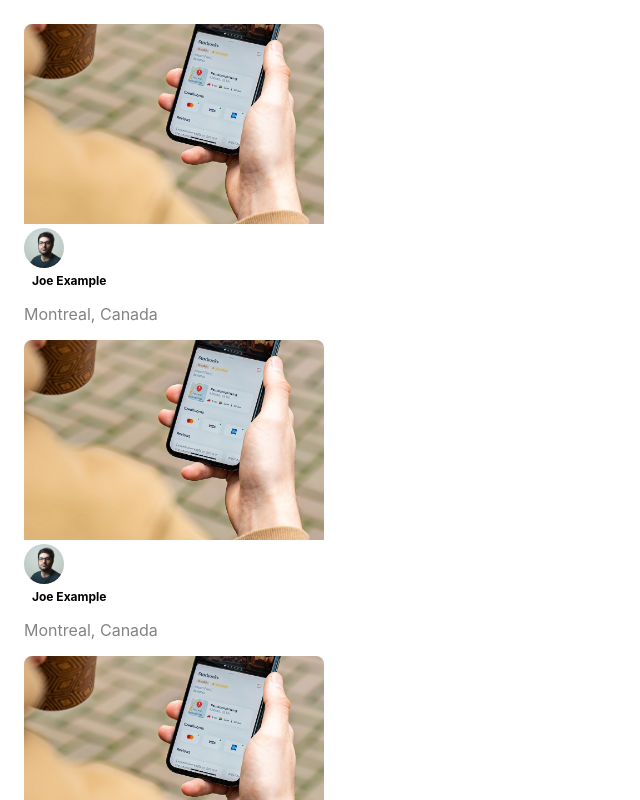
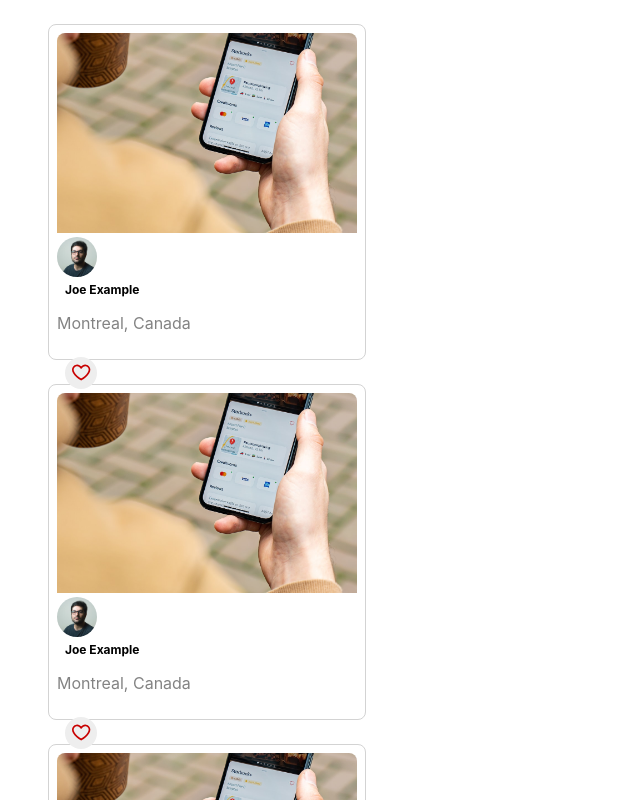
Before and after one commit to Yebbenbe/PhotoLabs, a React (Create React App) app in the folder frontend/: page / in a window 1280 px wide. Shown: the top 800 px of the page, without its empty margins (0-640 px from the left). Built offline with nearby package versions, Linux system fonts and the light colour scheme; the HTML template or start-up script is replaced by a standard one.

Commit message:
add photo fav button

```diff
--- a/frontend/src/components/PhotoFavButton.jsx
+++ b/frontend/src/components/PhotoFavButton.jsx
@@ -1,13 +1,18 @@
 import React, { useCallback, useState } from 'react';
-
 import FavIcon from './FavIcon';
 import '../styles/PhotoFavButton.scss';
 
 function PhotoFavButton() {
+  const [isLiked, setIsLiked] = useState(false);
+
+  const handleFavClick = useCallback(() => {
+    setIsLiked(prevState => !prevState);
+  }, []);
+
   return (
     <div className="photo-list__fav-icon">
-      <div className="photo-list__fav-icon-svg">
-        {/* Insert React */}
+      <div className="photo-list__fav-icon-svg" onClick={handleFavClick}>
+        <FavIcon isLiked={isLiked} />
       </div>
     </div>
   );
--- a/frontend/src/components/PhotoListItem.jsx
+++ b/frontend/src/components/PhotoListItem.jsx
@@ -1,5 +1,5 @@
 import React from "react";
-
+import PhotoFavButton from "./PhotoFavButton";
 import "../styles/PhotoListItem.scss";
 
 
@@ -12,17 +12,20 @@
 
 
   return (
-    <div className="photo-list_item">
-      {/* display the image */}
+    <div className="photo-list__item">
       <img className="photo-list__image" src={imageSource} alt={`Photo by ${username}`} />
 
       <div className="photographer-details">
         <div className="photographer-info">
           <img className="photo-list__user-profile" src={profile} alt={`Profile of ${username}`} />
           <p className="photo-list__user-info">{username}</p>
+        </div>
         <p className="photo-list__user-location">{location.city}, {location.country}</p>
+        {/* PhotoFavButton component */}
+        <PhotoFavButton />
       </div>
-    </div>
+
+
     </div>
   );
 }
```
